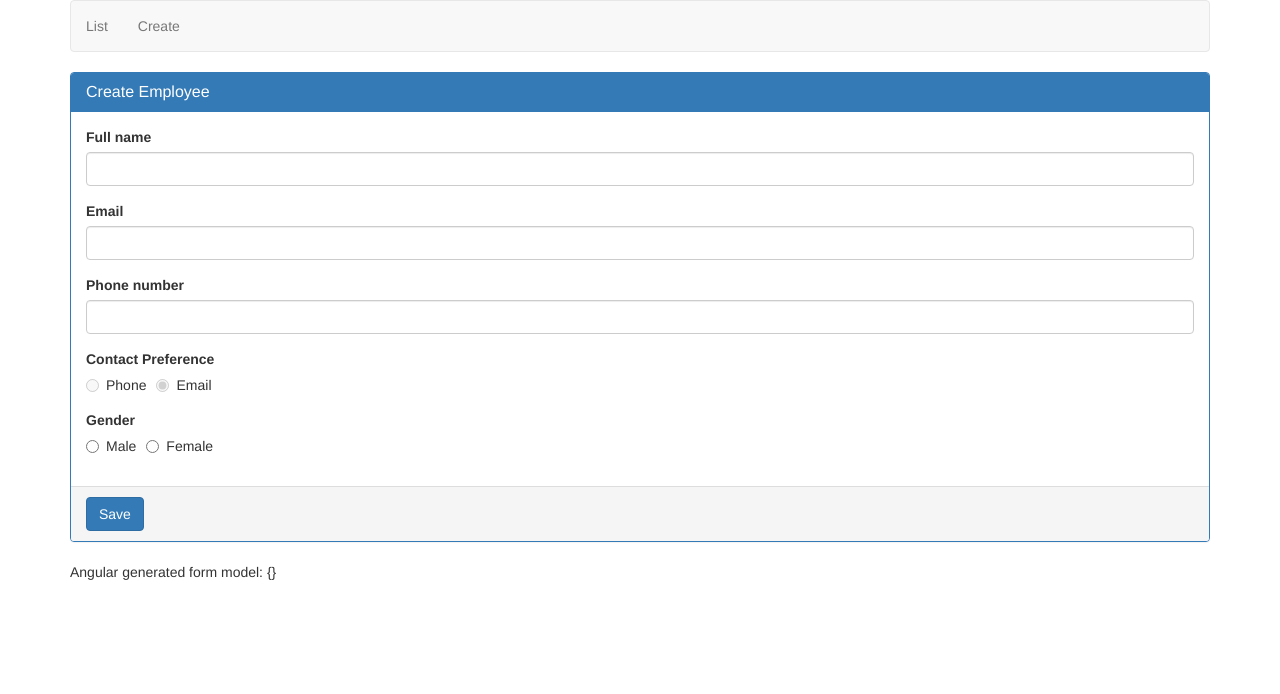
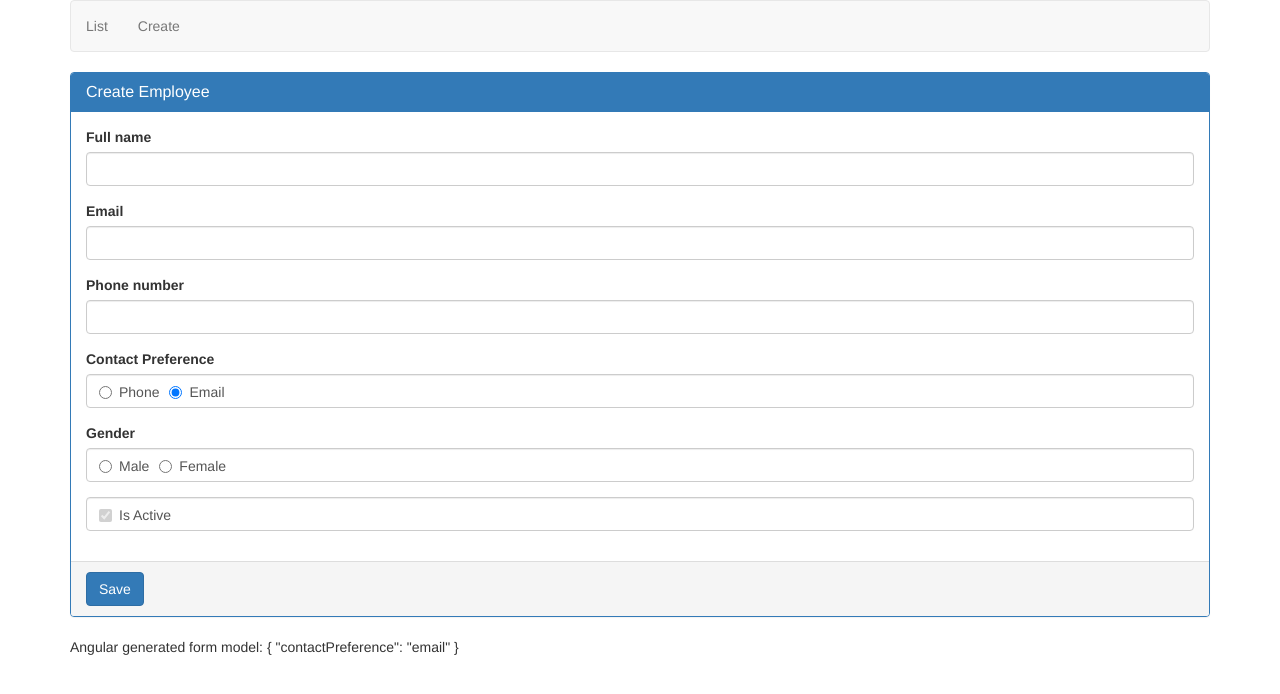
Before and after one commit to sirfan24/AngularCrud, an Angular app: page /create in a window 1280 px wide. Shown: the top 694 px of the page. Built offline with nearby package versions, Linux system fonts and the light colour scheme.

Commit message:
Part 8 - check box, disable check box control

```diff
--- a/src/app/employees/create-employee.component.html
+++ b/src/app/employees/create-employee.component.html
@@ -39,14 +39,13 @@
 
       <div class="form-group">
         <label>Contact Preference</label>
-        <div class="form-group">
+        <div class="form-control">
           <label class="radio-inline">
             <input
               type="radio"
               value="phone"
               name="contactPreference"
               [(ngModel)]="contactPreference"
-              disabled
             />
             Phone
           </label>
@@ -64,7 +63,7 @@
 
       <div class="form-group">
         <label>Gender</label>
-        <div class="form-group">
+        <div class="form-control">
           <label class="radio-inline">
             <input
               type="radio"
@@ -85,6 +84,20 @@
           </label>
         </div>
       </div>
+
+      <div class="form-group">
+        <div class="form-control">
+          <label class="checkbox-inline">
+            <input
+              type="checkbox"
+              name="isActive"
+              [(ngModel)]="isActive"
+              disabled
+            />
+            Is Active
+          </label>
+        </div>
+      </div>
     </div>
     <div class="panel-footer">
       <button type="submit" class="btn btn-primary">Save</button>
--- a/src/app/employees/create-employee.component.ts
+++ b/src/app/employees/create-employee.component.ts
@@ -7,9 +7,11 @@ import { NgForm } from '@angular/forms';
   styleUrls: ['./create-employee.component.css']
 })
 export class CreateEmployeeComponent implements OnInit {
-
   // Radio button checked by default
   contactPreference = 'email';
+
+  // check box is checked by default
+  isActive = true;
 
   constructor() {}
 
```
